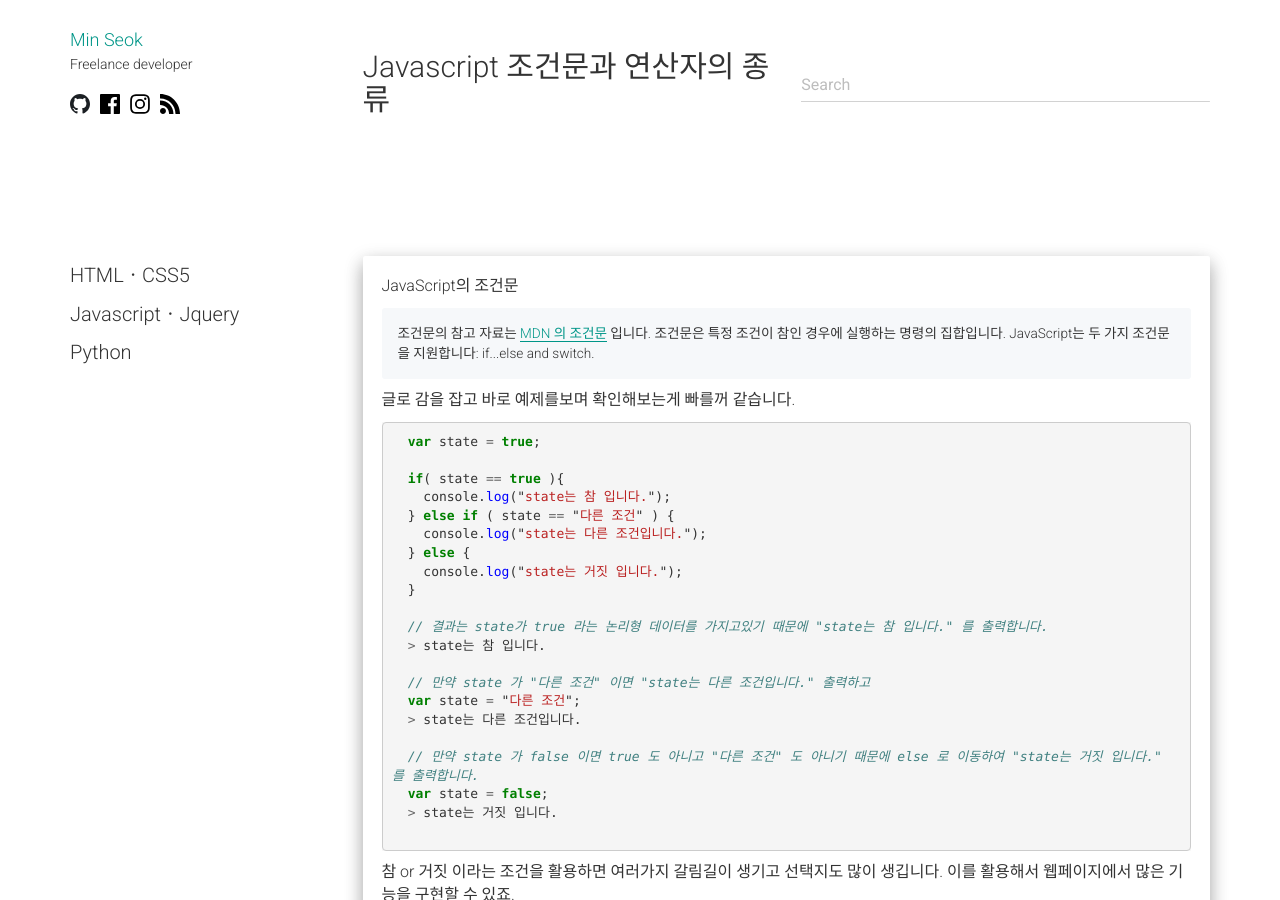
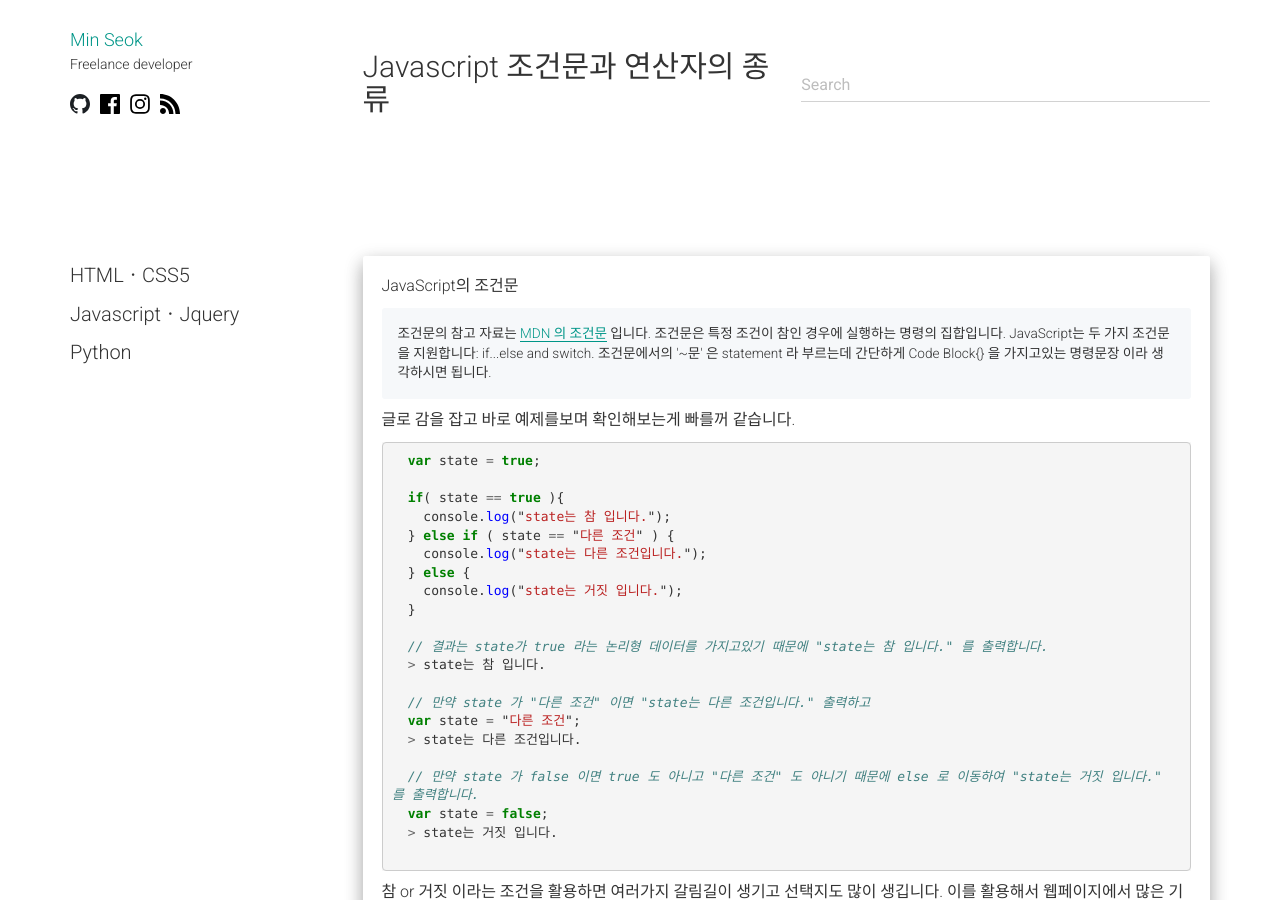
Before and after one commit to alalstjr/promote.github.io, a Jekyll site: the page built from _posts/2018-09-02-JavaScript 조건문과 연산자의 종류.md, in a window 1280 px wide and 900 px high. Built offline with Jekyll 4.4.1, drawn with Linux system fonts in a browser that asks for light colours; nearby versions of some CDN libraries; our own code applies the rules of GitHub Pages for plain Markdown files; comment, search, counter and statistics services are not loaded.

Commit message:
Update 2018-09-02-JavaScript 조건문과 연산자의 종류.md

```diff
--- a/_posts/2018-09-02-JavaScript 조건문과 연산자의 종류.md
+++ b/_posts/2018-09-02-JavaScript 조건문과 연산자의 종류.md
@@ -3,6 +3,7 @@ JavaScript의 조건문
 <div class="pro-txt">
 조건문의 참고 자료는 <a href="https://developer.mozilla.org/ko/docs/Web/JavaScript/Guide/Control_flow_and_error_handling#%EC%A1%B0%EA%B1%B4%EB%AC%B8" target="_blank">MDN 의 조건문</a> 입니다.
 조건문은 특정 조건이 참인 경우에 실행하는 명령의 집합입니다. JavaScript는 두 가지 조건문을 지원합니다: if...else and switch.
+조건문에서의 '~문' 은 statement 라 부르는데 간단하게 Code Block{} 을 가지고있는 명령문장 이라 생각하시면 됩니다.
 </div>
 
 글로 감을 잡고 바로 예제를보며 확인해보는게 빠를꺼 같습니다.
```
